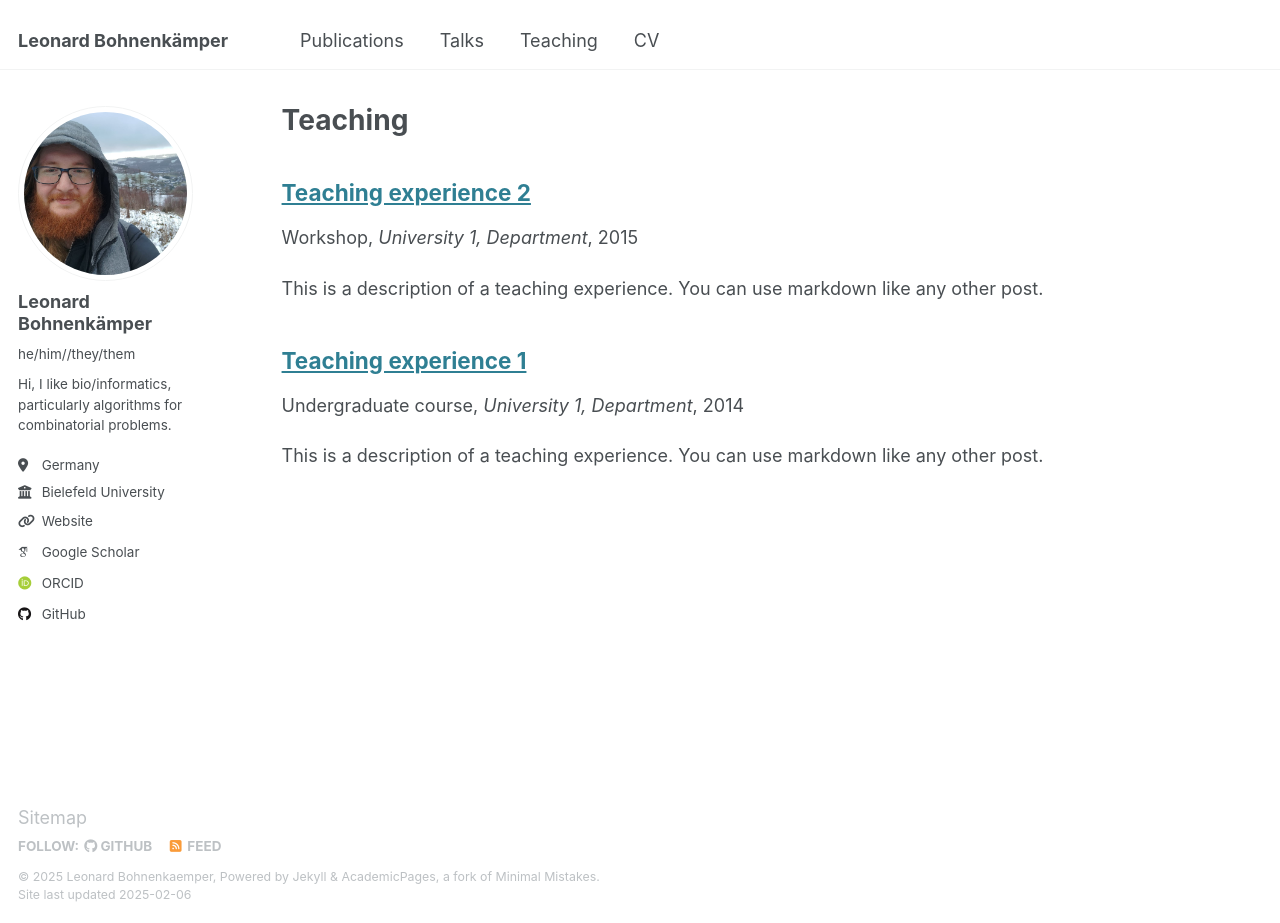
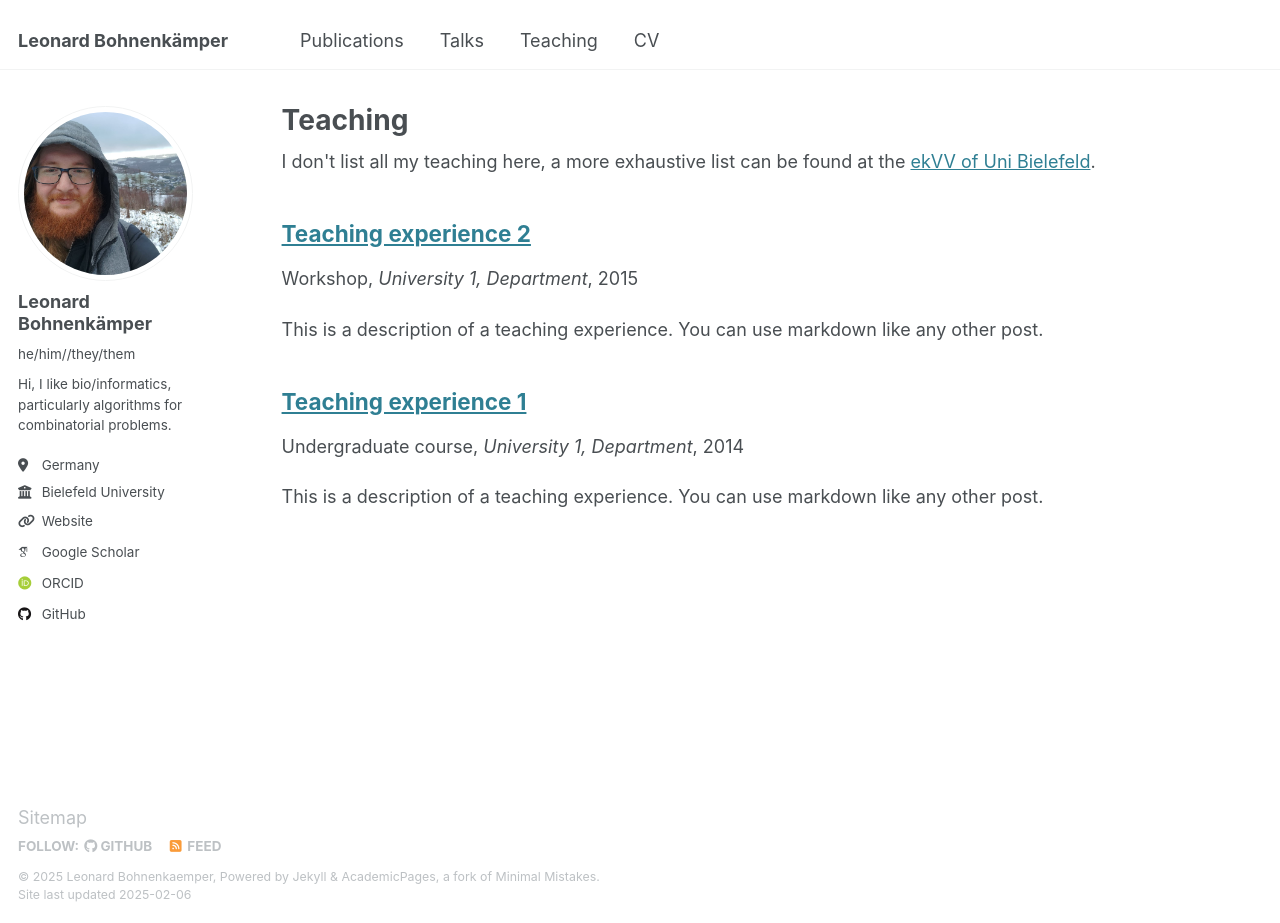
Before and after one commit to leobkmer/leobkmer.github.io, a Jekyll site: the page built from _pages/teaching.html, in a window 1280 px wide and 923 px high. Built offline with Jekyll 4.4.1, drawn with Linux system fonts in a browser that asks for light colours; some web fonts are replaced.

Commit message:
Teaching test

```diff
--- a/_pages/publications.html
+++ b/_pages/publications.html
@@ -6,7 +6,7 @@ author_profile: true
 ---
 
 {% if site.author.googlescholar %}
-  <div class="wordwrap">You can also find (a probably more exhaustive list of) my articles on <a href="{{site.author.googlescholar}}">my Google Scholar profile</a>.</div>
+  <div class="wordwrap">You can also find a (probably more exhaustive) list of my articles on <a href="{{site.author.googlescholar}}">my Google Scholar profile</a>.</div>
 {% endif %}
 
 {% include base_path %}
--- a/_pages/teaching.html
+++ b/_pages/teaching.html
@@ -5,6 +5,9 @@ permalink: /teaching/
 author_profile: true
 ---
 
+<div class="wordwrap">I don't list all my teaching here, a more exhaustive list can be found at the <a href="https://ekvv.uni-bielefeld.de/kvv_publ/publ/Lehrende_Veranstaltungen.jsp?personId=129443261">ekVV of Uni Bielefeld</a>.</div>
+
+
 {% include base_path %}
 
 {% for post in site.teaching reversed %}
```
